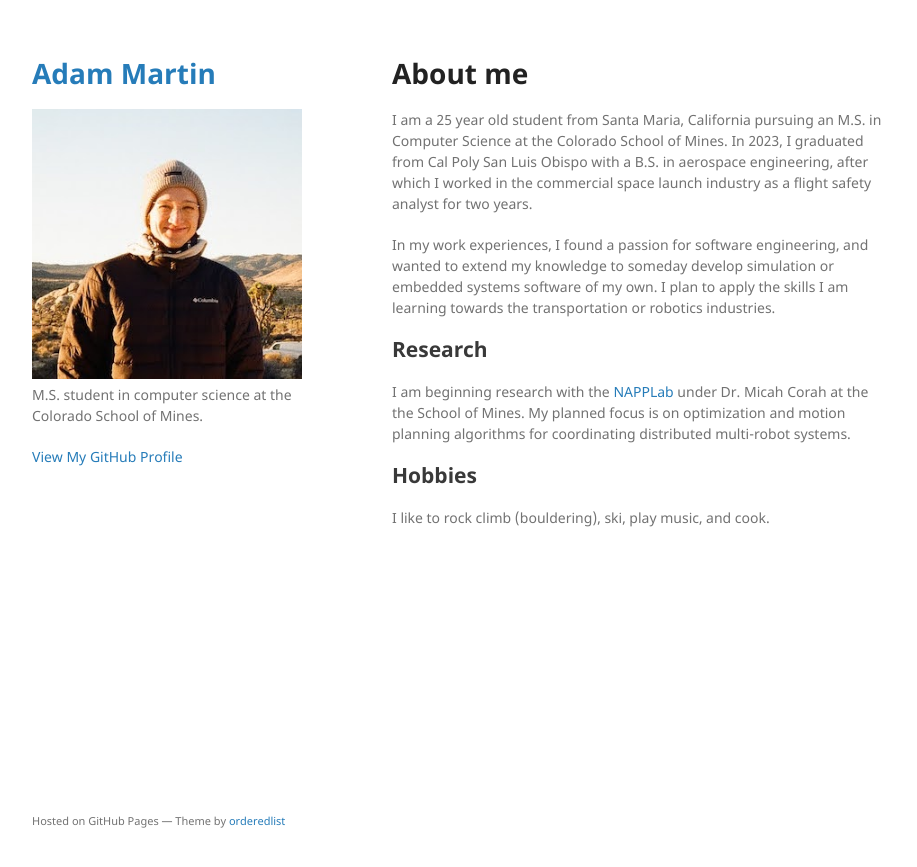
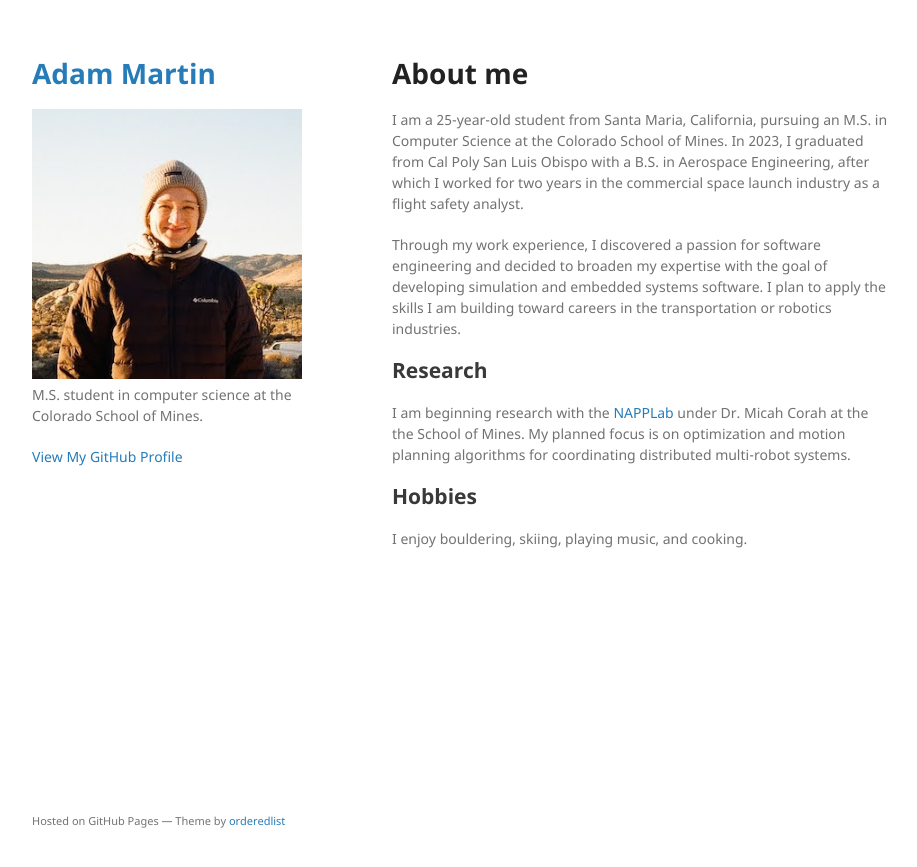
Before and after one commit to admrtin/admrtin.github.io, a Jekyll site: the page built from index.md, in a window 1280 px wide. Shown: the top 867 px of the page, without its empty margins (178-1095 px from the left). Built offline with Jekyll 4.4.1, drawn with Linux system fonts in a browser that asks for light colours; our own code applies the rules of GitHub Pages for plain Markdown files.

Commit message:
about me modification

```diff
--- a/index.md
+++ b/index.md
@@ -3,14 +3,13 @@ layout: default
 ---
 
 # About me
-I am a 25 year old student from Santa Maria, California pursuing an M.S. in Computer Science at the
-Colorado School of Mines. In 2023, I graduated from Cal Poly San Luis Obispo with a B.S. in aerospace engineering, after which I worked in the commercial space launch industry as a flight safety analyst for two years.
+I am a 25-year-old student from Santa Maria, California, pursuing an M.S. in Computer Science at the Colorado School of Mines. In 2023, I graduated from Cal Poly San Luis Obispo with a B.S. in Aerospace Engineering, after which I worked for two years in the commercial space launch industry as a flight safety analyst.
 
-In my work experiences, I found a passion for software engineering, and wanted to extend my knowledge to someday develop simulation or embedded systems software of my own. I plan to apply the skills I am learning towards the transportation or robotics industries.
+Through my work experience, I discovered a passion for software engineering and decided to broaden my expertise with the goal of developing simulation and embedded systems software. I plan to apply the skills I am building toward careers in the transportation or robotics industries.
 
 ## Research
 I am beginning research with the [NAPPLab](https://www.napplab.org) under Dr. Micah Corah at the the School of Mines. My planned focus is on optimization and motion planning algorithms for coordinating distributed multi-robot systems.
 
 
 ## Hobbies
-I like to rock climb (bouldering), ski, play music, and cook.
+I enjoy bouldering, skiing, playing music, and cooking.
```
